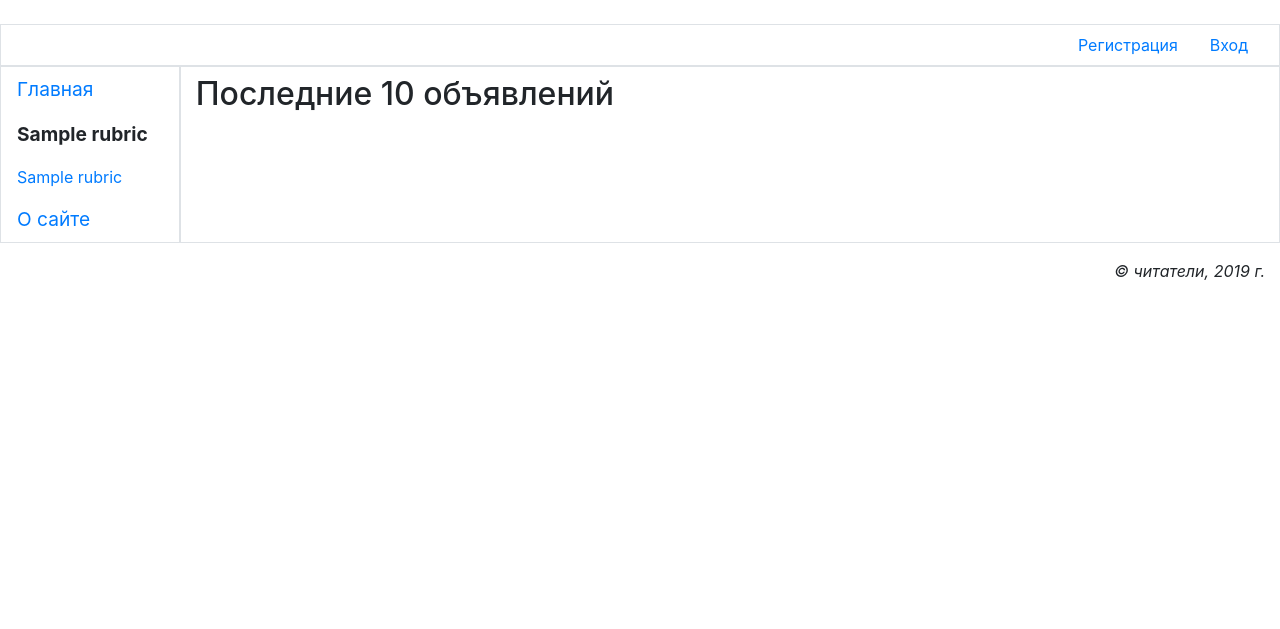
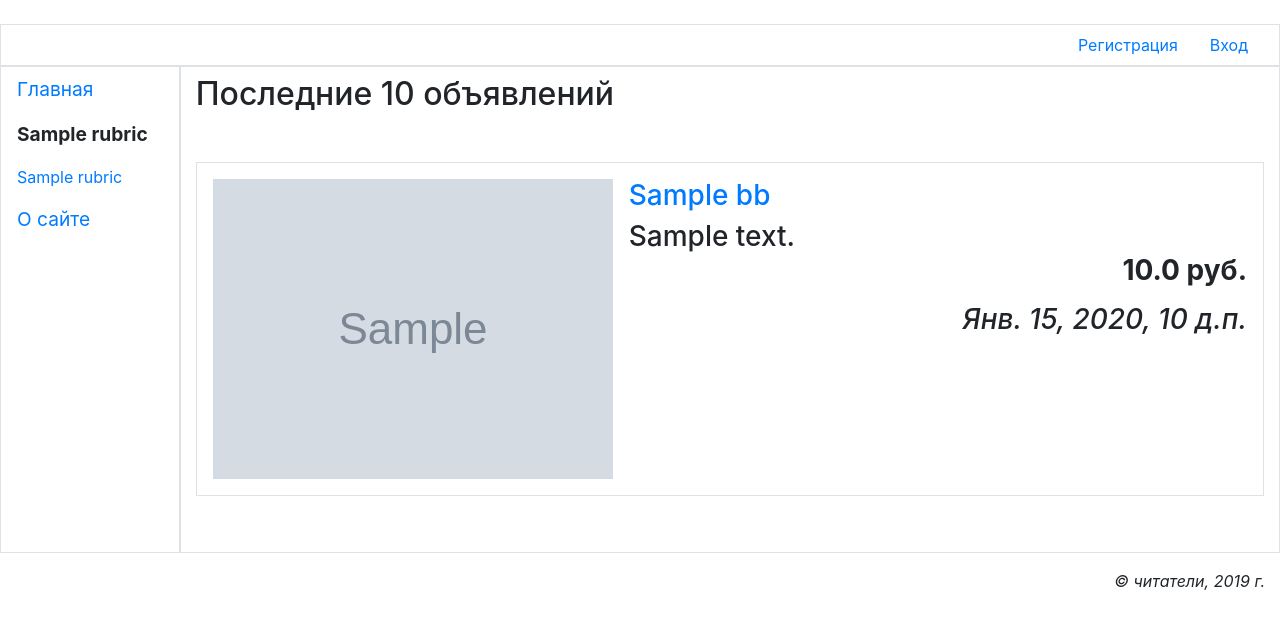
Before and after one commit to kmv1712/bulletin_board, a Django app: page / in a window 1280 px wide. Shown: the part 115-744 px from the top of the page. Run offline with Django 3.2, Linux system fonts and the light colour scheme; tables that the repository leaves empty hold one stand-in row (values such as "Sample post"); grey boxes marked "Sample" are stand-in pictures; some libraries are stand-ins or nearby versions.

Commit message:
Добавил шаблон для выводы последних 10 объявлений

```diff
--- a/bboard/main/templates/main/index.html
+++ b/bboard/main/templates/main/index.html
@@ -1,5 +1,34 @@
-{% extends 'layout/basic.html' %}
+{% extends "layout/basic.html" %}
 
-{% block content  %}
-<h2>Последние 10 объявлений</h2>
+{% load thumbnail %}
+{% load static %}
+{% load bootstrap4 %}
+
+{% block title %}Последние 10 объявлений<{% endblock %}
+
+{% block content %}
+<h2 class="mb-2">Последние 10 объявлений</h2>
+
+{% if bbs %}
+<ul class="list-unstyled">
+	{% for bb in bbs %}
+	<li class="media my-5 p-3 border">
+		{% url 'main:index' rubric_pk=rubric.pk pk=bb.pk as url %}
+		<a href="{{ url }}{{ all }}">
+		{% if bb.image %}
+		<img class="mr-3" src="{% thumbnail bb.image 'default' %}">
+		{% else %}
+		<img class="mr-3" src="{% static 'main/empty.png' %}">
+		{% endif %}
+		</a>
+		<div class="media-body">
+			<h3><a href="{{ url }}{{ all }}">{{ bb.title }}</a><h3>
+			<div>{{ bb.content }}</div>
+			<p class="text-right font-weight-bold">{{ bb.price }} руб.</p>
+			<p class="text-right font-italic">{{ bb.created_at }}</p>
+		</div>
+	</li>
+	{% endfor %}
+</ul>
+{% endif %}
 {% endblock %}
--- a/bboard/main/views.py
+++ b/bboard/main/views.py
@@ -120,7 +120,10 @@ class BBLoginView(LoginView):
     template_name = 'main/login.html'
 
 def index(request):
-    return render(request, 'main/index.html')
+    """Контроллер, который выводит главную страницу с последними 10 объявлениями"""
+    bbs = Bb.objects.filter(is_active=True)[:10]
+    context = {'bbs': bbs}
+    return render(request, 'main/index.html', context)
 
 def other_page(request, page):
     try:
```
